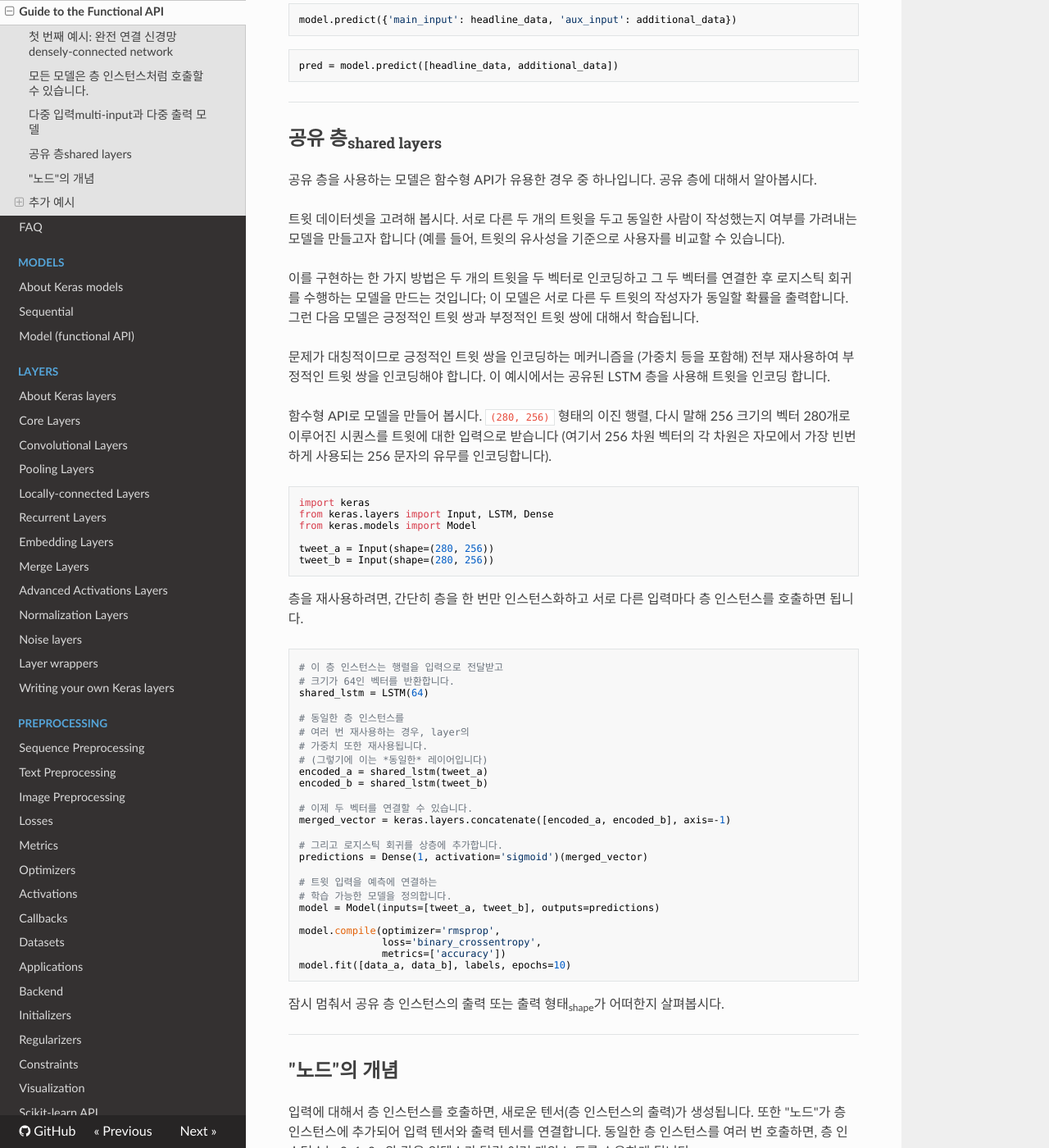
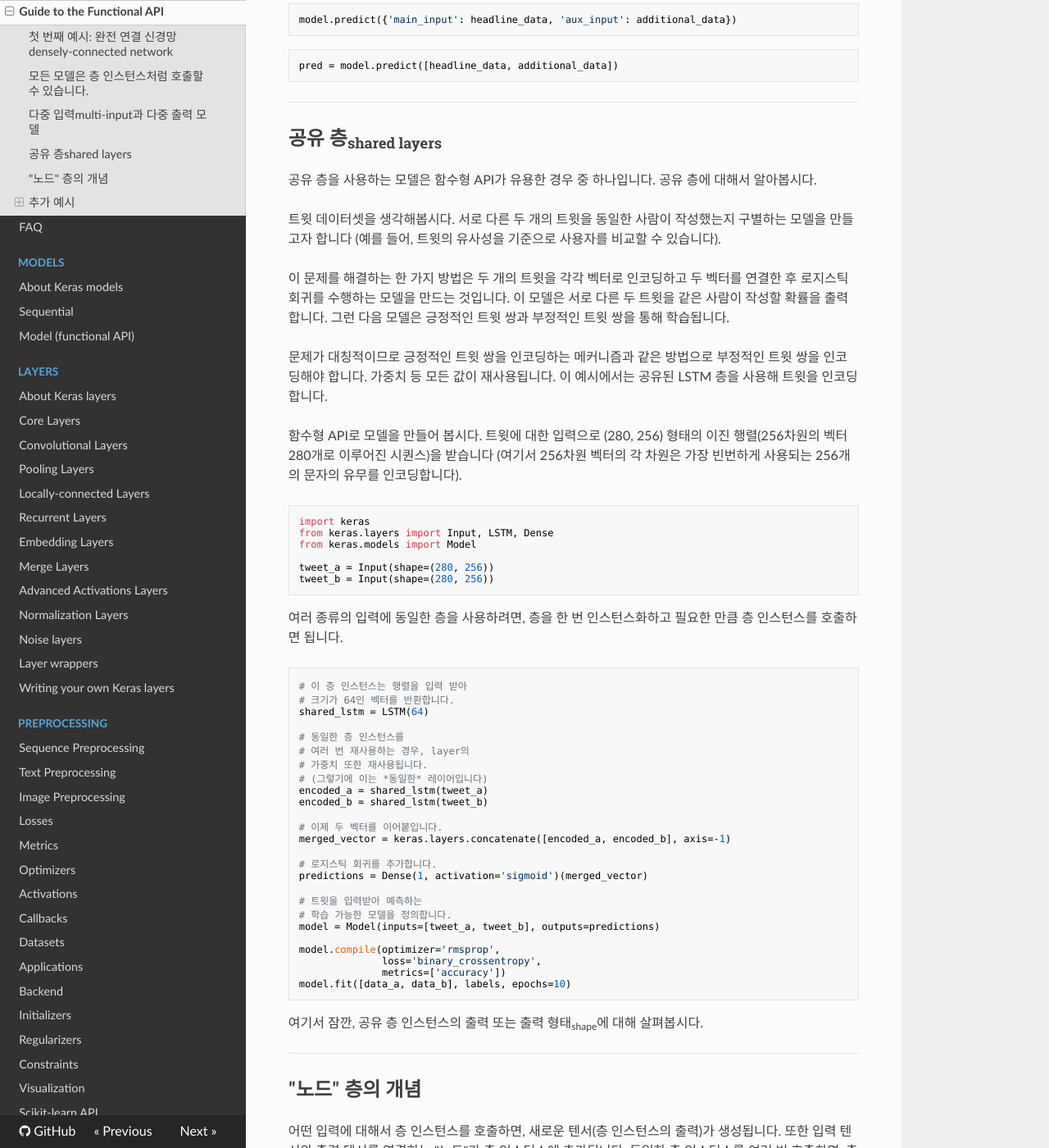
Before and after one commit to keras-team/keras-docs-ko, an MkDocs documentation site: the page built from sources/getting-started/functional-api-guide.md, in a window 1280 px wide and 1400 px high, scrolled down 3636 px. Shown: the whole window at 82% size. Built offline with MkDocs 1.6.1, drawn with Linux system fonts in a browser that asks for light colours; nearby versions of some CDN libraries; some of the changed text lies outside the part shown.

Commit message:
Update functional-api-guide.md

````diff
--- a/sources/getting-started/functional-api-guide.md
+++ b/sources/getting-started/functional-api-guide.md
@@ -177,13 +177,13 @@ pred = model.predict([headline_data, additional_data])
 
 공유 층을 사용하는 모델은 함수형 API가 유용한 경우 중 하나입니다. 공유 층에 대해서 알아봅시다.
 
-트윗 데이터셋을 고려해 봅시다. 서로 다른 두 개의 트윗을 두고 동일한 사람이 작성했는지 여부를 가려내는 모델을 만들고자 합니다 (예를 들어, 트윗의 유사성을 기준으로 사용자를 비교할 수 있습니다).
+트윗 데이터셋을 생각해봅시다. 서로 다른 두 개의 트윗을 동일한 사람이 작성했는지 구별하는 모델을 만들고자 합니다 (예를 들어, 트윗의 유사성을 기준으로 사용자를 비교할 수 있습니다).
 
-이를 구현하는 한 가지 방법은 두 개의 트윗을 두 벡터로 인코딩하고 그 두 벡터를 연결한 후 로지스틱 회귀를 수행하는 모델을 만드는 것입니다; 이 모델은 서로 다른 두 트윗의 작성자가 동일할 확률을 출력합니다. 그런 다음 모델은 긍정적인 트윗 쌍과 부정적인 트윗 쌍에 대해서 학습됩니다.
+이 문제를 해결하는 한 가지 방법은 두 개의 트윗을 각각 벡터로 인코딩하고 두 벡터를 연결한 후 로지스틱 회귀를 수행하는 모델을 만드는 것입니다. 이 모델은 서로 다른 두 트윗을 같은 사람이 작성할 확률을 출력합니다. 그런 다음 모델은 긍정적인 트윗 쌍과 부정적인 트윗 쌍을 통해 학습됩니다.
 
-문제가 대칭적이므로 긍정적인 트윗 쌍을 인코딩하는 메커니즘을 (가중치 등을 포함해) 전부 재사용하여 부정적인 트윗 쌍을 인코딩해야 합니다. 이 예시에서는 공유된 LSTM 층을 사용해 트윗을 인코딩 합니다.
+문제가 대칭적이므로 긍정적인 트윗 쌍을 인코딩하는 메커니즘과 같은 방법으로 부정적인 트윗 쌍을 인코딩해야 합니다. 가중치 등 모든 값이 재사용됩니다. 이 예시에서는 공유된 LSTM 층을 사용해 트윗을 인코딩 합니다.
 
-함수형 API로 모델을 만들어 봅시다. `(280, 256)` 형태의 이진 행렬, 다시 말해 256 크기의 벡터 280개로 이루어진 시퀀스를 트윗에 대한 입력으로 받습니다 (여기서 256 차원 벡터의 각 차원은 자모에서 가장 빈번하게 사용되는 256 문자의 유무를 인코딩합니다).
+함수형 API로 모델을 만들어 봅시다. 트윗에 대한 입력으로 (280, 256) 형태의 이진 행렬(256차원의 벡터 280개로 이루어진 시퀀스)을 받습니다 (여기서 256차원 벡터의 각 차원은 가장 빈번하게 사용되는 256개의 문자의 유무를 인코딩합니다).
 
 ```python
 import keras
@@ -194,10 +194,10 @@ tweet_a = Input(shape=(280, 256))
 tweet_b = Input(shape=(280, 256))
 ```
 
-층을 재사용하려면, 간단히 층을 한 번만 인스턴스화하고 서로 다른 입력마다 층 인스턴스를 호출하면 됩니다.
+여러 종류의 입력에 동일한 층을 사용하려면, 층을 한 번 인스턴스화하고 필요한 만큼 층 인스턴스를 호출하면 됩니다.
 
 ```python
-# 이 층 인스턴스는 행렬을 입력으로 전달받고
+# 이 층 인스턴스는 행렬을 입력 받아
 # 크기가 64인 벡터를 반환합니다.
 shared_lstm = LSTM(64)
 
@@ -208,13 +208,13 @@ shared_lstm = LSTM(64)
 encoded_a = shared_lstm(tweet_a)
 encoded_b = shared_lstm(tweet_b)
 
-# 이제 두 벡터를 연결할 수 있습니다.
+# 이제 두 벡터를 이어붙입니다.
 merged_vector = keras.layers.concatenate([encoded_a, encoded_b], axis=-1)
 
-# 그리고 로지스틱 회귀를 상층에 추가합니다.
+# 로지스틱 회귀를 추가합니다.
 predictions = Dense(1, activation='sigmoid')(merged_vector)
 
-# 트윗 입력을 예측에 연결하는
+# 트윗을 입력받아 예측하는
 # 학습 가능한 모델을 정의합니다.
 model = Model(inputs=[tweet_a, tweet_b], outputs=predictions)
 
@@ -224,17 +224,17 @@ model.compile(optimizer='rmsprop',
 model.fit([data_a, data_b], labels, epochs=10)
 ```
 
-잠시 멈춰서 공유 층 인스턴스의 출력 또는 출력 형태<sub>shape</sub>가 어떠한지 살펴봅시다.
+여기서 잠깐, 공유 층 인스턴스의 출력 또는 출력 형태<sub>shape</sub>에 대해 살펴봅시다.
 
 -----
 
-## "노드"의 개념
+## "노드" 층의 개념
 
-입력에 대해서 층 인스턴스를 호출하면, 새로운 텐서(층 인스턴스의 출력)가 생성됩니다. 또한 "노드"가 층 인스턴스에 추가되어 입력 텐서와 출력 텐서를 연결합니다. 동일한 층 인스턴스를 여러 번 호출하면, 층 인스턴스는 0, 1, 2…와 같은 인덱스가 달린 여러 개의 노드를 소유하게 됩니다.
+어떤 입력에 대해서 층 인스턴스를 호출하면, 새로운 텐서(층 인스턴스의 출력)가 생성됩니다. 또한 입력 텐서와 출력 텐서를 연결하는 "노드"가 층 인스턴스에 추가됩니다. 동일한 층 인스턴스를 여러 번 호출하면, 층 인스턴스는 0, 1, 2…와 같은 인덱스가 달린 여러 개의 노드를 갖게 됩니다.
 
-케라스 이전 버전에서는 `layer.get_output()`를 통해 층 인스턴스의 출력 텐서를 얻을 수 있고, `layer.output_shape`를 통해 출력 형태를 얻을 수 있었습니다. 이러한 방식이 여전히 가능하기는 하지만 (단, `get_output()`은 `output`이라는 속성으로 대체되었습니다), 층 인스턴스가 여러 입력에 연결된 경우는 어떻게 하시겠습니까?
+케라스의 이전 버전에서는 `layer.get_output()`와 `layer.output_shape`를 통해 층 인스턴스의 출력 텐서와 출력 형태를 얻을 수 있었습니다. 여전히 이 방법을 사용할 수 있지만 층 인스턴스가 여러 개의 입력과 연결된 경우에는 어떻게 할 수 있을까요?(단, `get_output()`은 `output`이라는 속성으로 대체되었습니다.)
 
-층 인스턴스가 하나의 입력에만 연결되어 있으면 `.output`은 층 인스턴스의 단일 출력을 반환할 것입니다.
+층 인스턴스가 하나의 입력에만 연결되어 있으면 `.output`은 층 인스턴스의 단일 출력을 반환합니다.
 
 ```python
 a = Input(shape=(280, 256))
@@ -245,7 +245,7 @@ encoded_a = lstm(a)
 assert lstm.output == encoded_a
 ```
 
-층 인스턴스가 여러 입력에 대해서 호출이 된다면 상황이 달라집니다.
+층 인스턴스가 여러 개의 입력과 연결된 경우에는 오류가 발생합니다.
 ```python
 a = Input(shape=(280, 256))
 b = Input(shape=(280, 256))
@@ -262,16 +262,16 @@ hence the notion of "layer output" is ill-defined.
 Use `get_output_at(node_index)` instead.
 ```
 
-다음은 제대로 작동합니다.
+다음 코드는 제대로 작동합니다.
 
 ```python
 assert lstm.get_output_at(0) == encoded_a
 assert lstm.get_output_at(1) == encoded_b
 ```
 
-간단하지 않습니까?
+간단하죠?
 
-`input_shape`와 `output_shape`의 경우도 마찬가지 입니다: 층 인스턴스가 하나의 노드만 보유하거나 모든 노드가 동일한 입력/출력 형태를 갖는 한, "layer output/input shape"에 대한 개념이 정의되며 `layer.output_shape`/`layer.input_shape`는 동일한 형태를 반환합니다. 하지만 만약 동일한 `Conv2D` layer를 `(32, 32, 3)` 형태의 입력에 대해서 호출한 다음 `(64, 64, 3)` 형태의 입력에 대해서도 호출한다면, layer는 여러 입력/출력 형태를 가지게 됩니다. 이러한 경우 각 입력/출력 형태가 속한 노드의 인덱스를 지정해야만 형태를 얻을 수 있습니다.
+`input_shape`와 `output_shape`의 경우도 마찬가지입니다. 층 인스턴스가 하나의 노드를 갖거나 모든 노드가 동일한 입력/출력 형태를 가지는 경우에는 `layer output`/`input shape`가 자동으로 결정됩니다. `layer.output_shape`/`layer.input_shape`는 하나의 값을 갖습니다. 하지만 `Conv2D` 층을 `(32, 32, 3)` 형태의 입력에 대해서 호출한 다음 `(64, 64, 3)` 형태의 입력에 대해서도 호출하면, 층 인스턴스는 여러 개의 입력/출력 형태를 가지게 됩니다. 이 경우에는 노드의 인덱스를 지정해야 오류가 발생하지 않습니다.
 
 ```python
 a = Input(shape=(32, 32, 3))
@@ -280,11 +280,11 @@ b = Input(shape=(64, 64, 3))
 conv = Conv2D(16, (3, 3), padding='same')
 conved_a = conv(a)
 
-# 지금까지 하나의 입력만 존재하므로 다음은 제대로 동작합니다.
+# 현재는 입력이 하나이므로 아래의 코드에서 오류가 발생하지 않습니다.
 assert conv.input_shape == (None, 32, 32, 3)
 
 conved_b = conv(b)
-# 이제 `.input_shape`은 제대로 작동하지 않지만, 다음은 동작합니다.
+# 이제 `.input_shape`은 오류가 발생하지만, 다음의 코드는 오류를 발생하지 않습니다.
 assert conv.get_input_shape_at(0) == (None, 32, 32, 3)
 assert conv.get_input_shape_at(1) == (None, 64, 64, 3)
 ```
@@ -293,7 +293,7 @@ assert conv.get_input_shape_at(1) == (None, 64, 64, 3)
 
 ## 추가 예시
 
-시작하기에 코드 예시보다 좋은 방법은 없으므로, 몇 가지 예시를 더 살펴봅시다.
+몇 가지 예시를 더 살펴봅시다.
 
 ### Inception 모듈
 
@@ -333,7 +333,7 @@ z = keras.layers.add([x, y])
 
 ### 공유 시각 모델
 
-이 모델은 동일한 이미지 처리 모듈을 두 입력에 대해서 재사용하여, 두 MNIST 숫자가 같은 숫자인지 다른 숫자인지 여부를 분류합니다.
+이 모델은 같은 이미지 처리 모듈을 두 개의 입력에 사용하여, 두 MNIST 숫자가 같은 숫자인지 판단합니다.
 
 ```python
 from keras.layers import Conv2D, MaxPooling2D, Input, Dense, Flatten
@@ -348,11 +348,11 @@ out = Flatten()(x)
 
 vision_model = Model(digit_input, out)
 
-# 그리고 숫자 분류 모델을 정의합니다.
+# 숫자 분류 모델을 정의합니다.
 digit_a = Input(shape=(27, 27, 1))
 digit_b = Input(shape=(27, 27, 1))
 
-# 시각 모델은 가중치 등을 포함한 모든것이 공유됩니다.
+# 시각 모델은 가중치 등을 포함한 모든 것을 공유합니다.
 out_a = vision_model(digit_a)
 out_b = vision_model(digit_b)
 
````
Also changed, not shown: other parts of sources/getting-started/functional-api-guide.md (+2 -2 lines).
